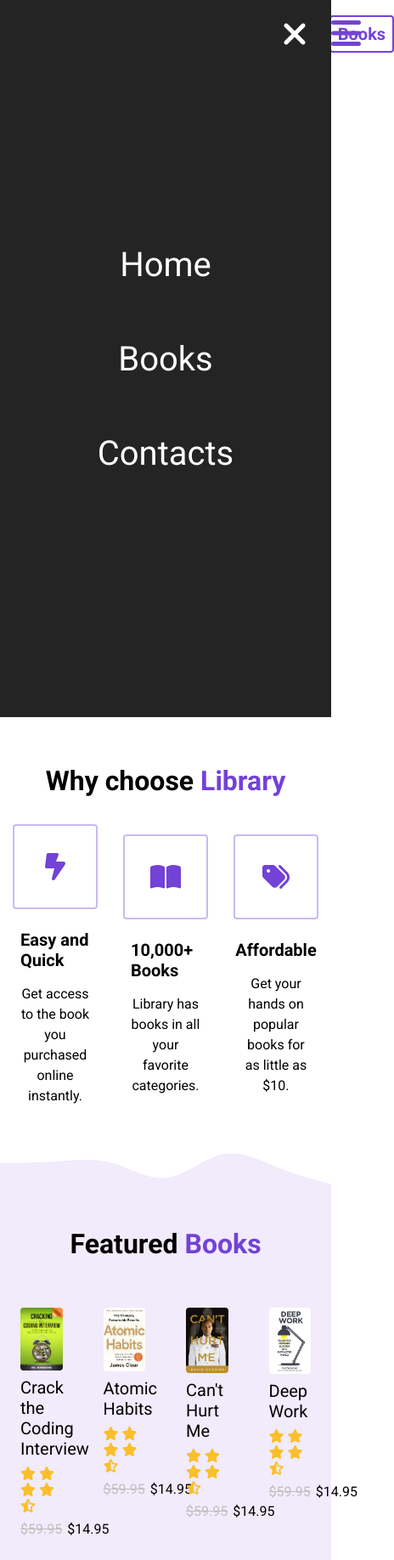
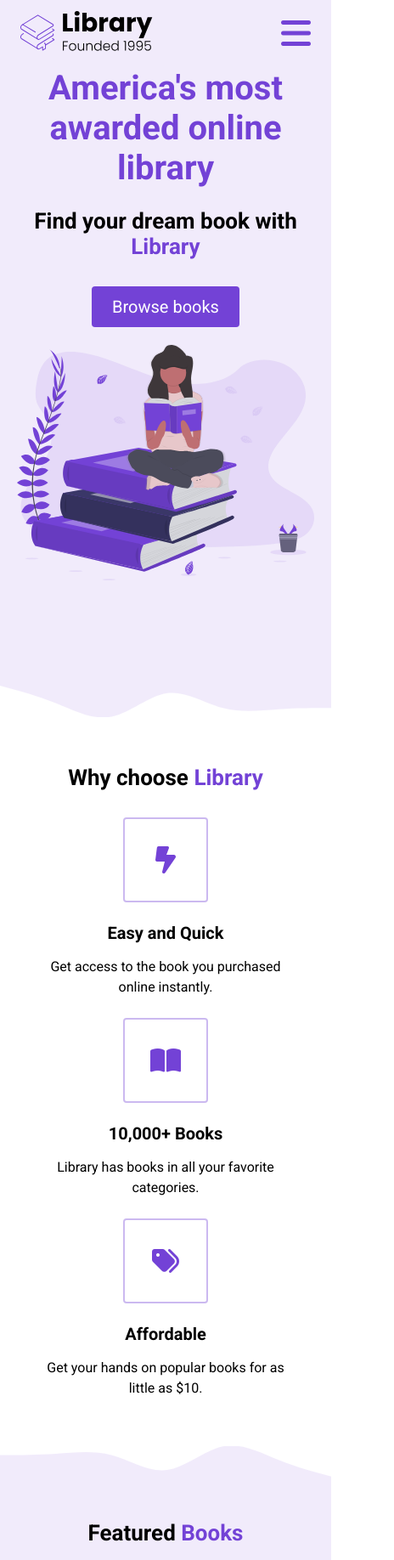
Before and after one commit to TinaWheeldon/E-Commerce, a plain HTML site: page index.html in a window 390 px wide. Shown: the top 1836 px of the page at 85% size, 464 px wide, since content can reach past the window. Drawn offline with Linux system fonts and the light colour scheme.

Commit message:
Initial Commit

```diff
--- a/index.html
+++ b/index.html
@@ -20,7 +20,6 @@
                     <li><a href="#" class="nav__link">Contact</a></li>
                     <li><a href="#" class="nav__link nav__link--primary">Books</a></li>
                 </ul>
-            </div>
                 <button class="btn__menu" onclick="openMenu()">
                     <i class="fa-solid fa-bars"></i>
                 </button>
@@ -30,15 +29,16 @@
                     </button>
                     <ul class="menu__links">
                         <li class="menu__list">
-                        <a href="#" class="menu__link">Home</a>
+                            <a href="#" class="menu__link" onclick="closeMenu()">Home</a>
                         </li>
                         <li class="menu__list">
-                        <a href="#features" class="menu__link">Books</a>
+                            <a href="#features" class="menu__link" onclick="closeMenu()">Books</a>
                         </li>
                         <li class="menu__list">
-                        <a class="menu__link no-cursor">Contacts</a>
+                            <a class="menu__link no-cursor" onclick="closeMenu()">Contacts</a>
                         </li>
                     </ul>
+                </div>
             </div>
         </nav>
         <header>
@@ -46,7 +46,9 @@
                 <div class="header__description">
                     <h1>America's most awarded online library</h1>
                     <h2>Find your dream book with <span class="purple">Library</span></h2>
+                    <a href="#features">
                     <button class="btn">Browse books</button>
+                    </a>
                 </div>
                 <figure class="header__img--wrapper">
                     <img src="./Assests/Undraw_Books.svg" alt="">
--- a/style.css
+++ b/style.css
@@ -90,6 +90,7 @@ text-decoration: underline;
     align-items: center;
     border: none;
     color: #7342d6;
+    display: none;
 }
 
 .menu__backdrop {
@@ -103,6 +104,19 @@ text-decoration: underline;
     display: flex;
     justify-content: center;
     align-items: center;
+    transition: all 300ms ease;
+    opacity: 0;
+    visibility: hidden;
+}
+
+.menu--open .menu__backdrop {
+    visibility: visible;
+    opacity: 1;
+}
+
+.menu--open {
+    max-height: 100vh;
+    overflow-y: hidden;
 }
 
 .menu__links {
@@ -249,6 +263,7 @@ HIGHLIGHTS
 
 .highlight__wrapper {
     display: flex;
+    flex-wrap: wrap;
 }
 
 .highlight {
@@ -256,7 +271,6 @@ HIGHLIGHTS
     width: calc(100% / 3);
     display: flex;
     align-items: center;
-    justify-content: center;
     flex-direction: column;
 }
 
@@ -281,6 +295,7 @@ HIGHLIGHTS
 .highlight__subtitle {
     font-size: 20px;
     margin-bottom: 16px;
+    text-align: center;
 }
 
 /*
@@ -383,3 +398,45 @@ footer {
 .footer__link {
     padding: 0 8px;
 }
+
+/* SMALL PHONES, TABLETS, LARGE SMART PHONES */
+@media (max-width: 768px) {
+    .header__description {
+        padding: 0 24px;
+    }
+
+    h1 {
+        font-size: 40px;
+    }
+
+    h2 {
+        font-size: 26px;
+    }
+
+    button {
+        font-size: 18px;
+    }
+
+    .book {
+        width: 50%;
+    }
+}
+
+/* SMALL PHONES, LARGE SMARTPHONES */
+@media (max-width: 550px) {
+    .btn__menu {
+        display: block;
+    }
+
+    .nav__links {
+        display: none;
+    }
+
+    .highlight {
+        width: 100%;
+    }
+
+    .highlight:not(:last-child) {
+        margin-bottom: 24px;
+    }
+}
```
Lines whose indentation alone changed are shown as unchanged.
